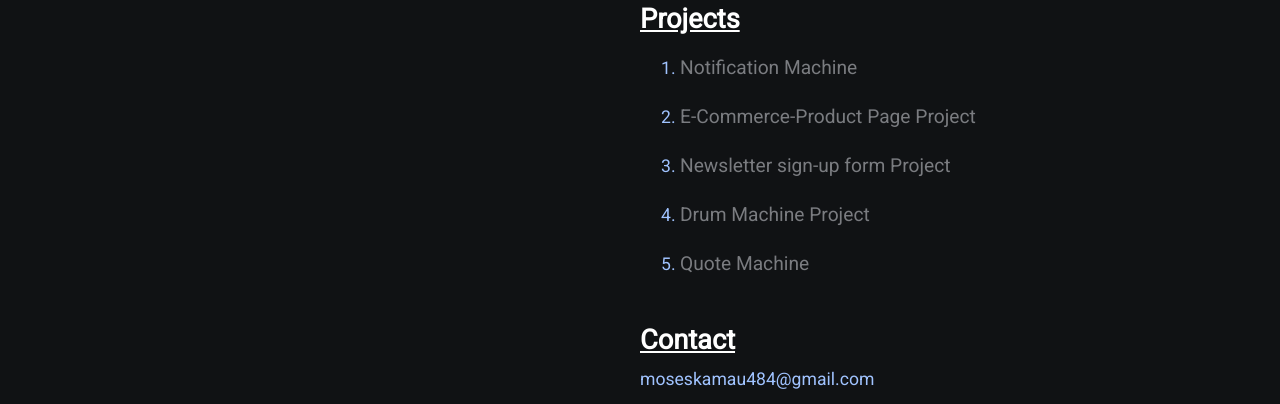
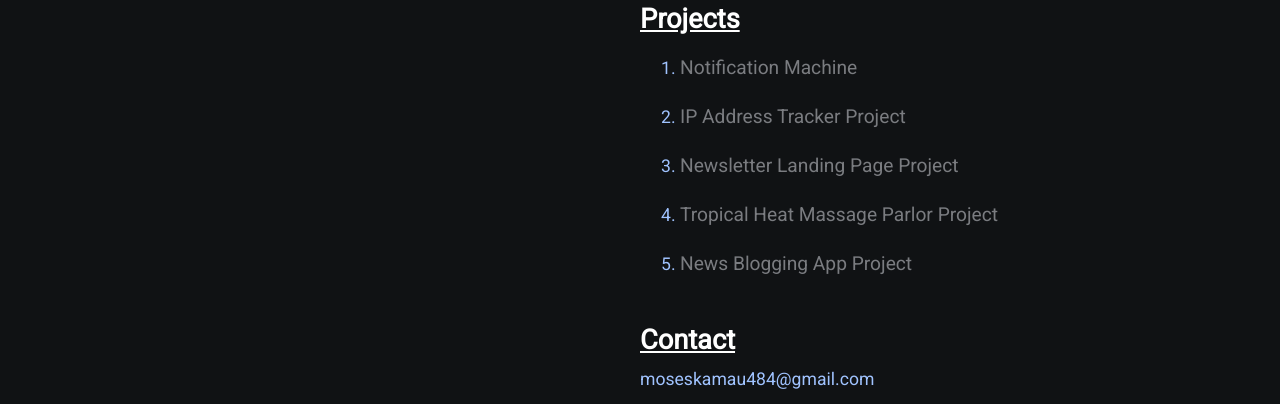
Before and after one commit to PirateSU/portfolio, a plain HTML site: page index.html in a window 1280 px wide. Shown: the part 770-1174 px from the top of the page. Drawn offline with Linux system fonts and the light colour scheme.

Commit message:
Update index.html

```diff
--- a/index.html
+++ b/index.html
@@ -43,11 +43,11 @@ meaningful impact.</p>
           <h2>Projects</h2>
 <ol>
    <li><a href="https://musakamau.github.io/notification-machine/">Notification Machine</a></li>
-    <li><a href="#">E-Commerce-Product Page Project</a></li>
-  <li><a href="#">Newsletter sign-up form Project</a></li>
-  <li><a href="#">Drum Machine Project</a></li>
+    <li><a href="https://musakamau.github.io/Track-via-IP-address/">IP Address Tracker Project</a></li>
+  <li><a href="https://musakamau.github.io/TAARIFA/">Newsletter Landing Page Project</a></li>
+  <li><a href="#">Tropical Heat Massage Parlor Project</a></li>
 
-  <li><a href="#">Quote Machine</a></li>
+  <li><a href="#">News Blogging App Project</a></li>
 </ol>
 
             <h2>Contact</h2>
```
